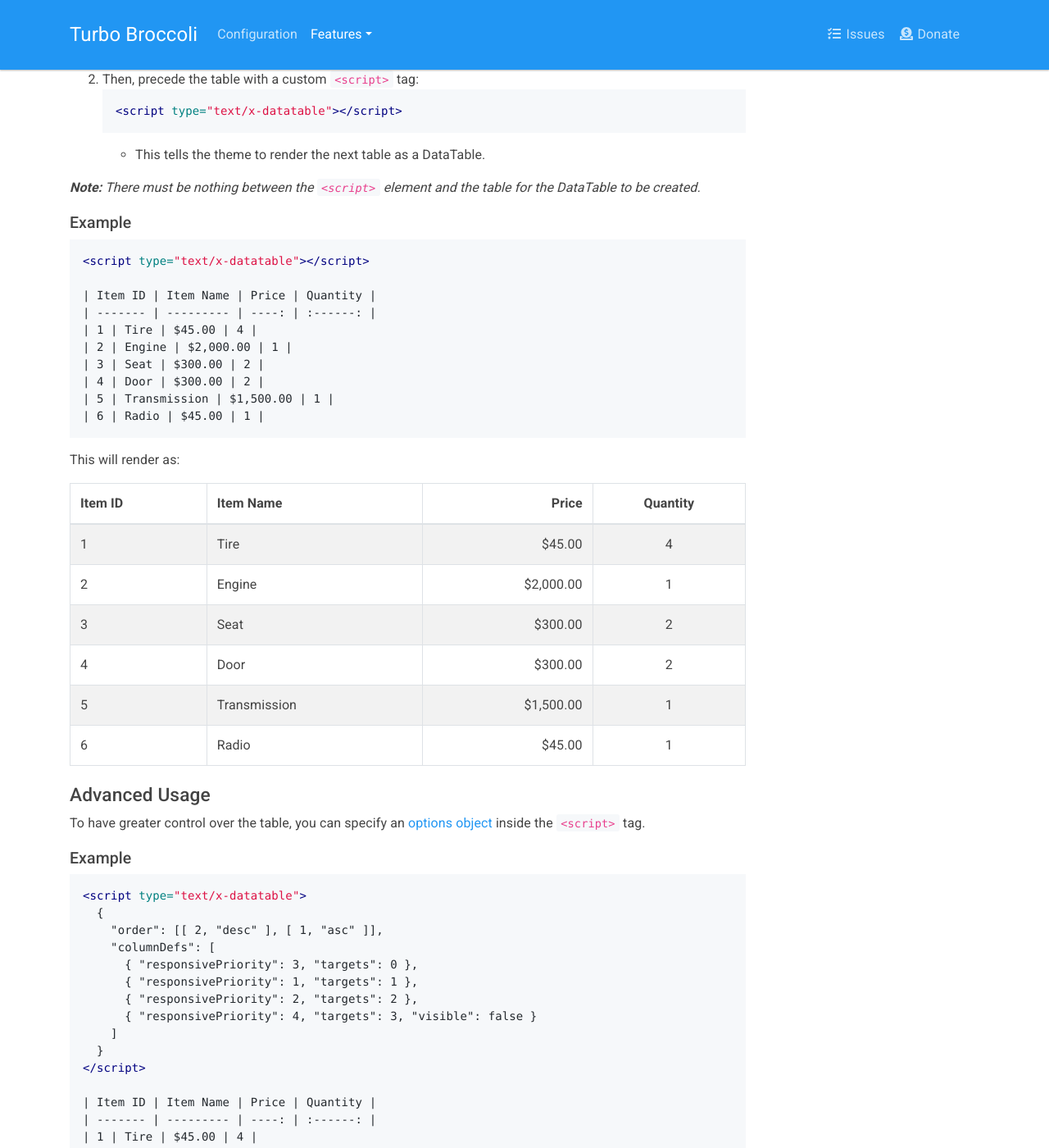
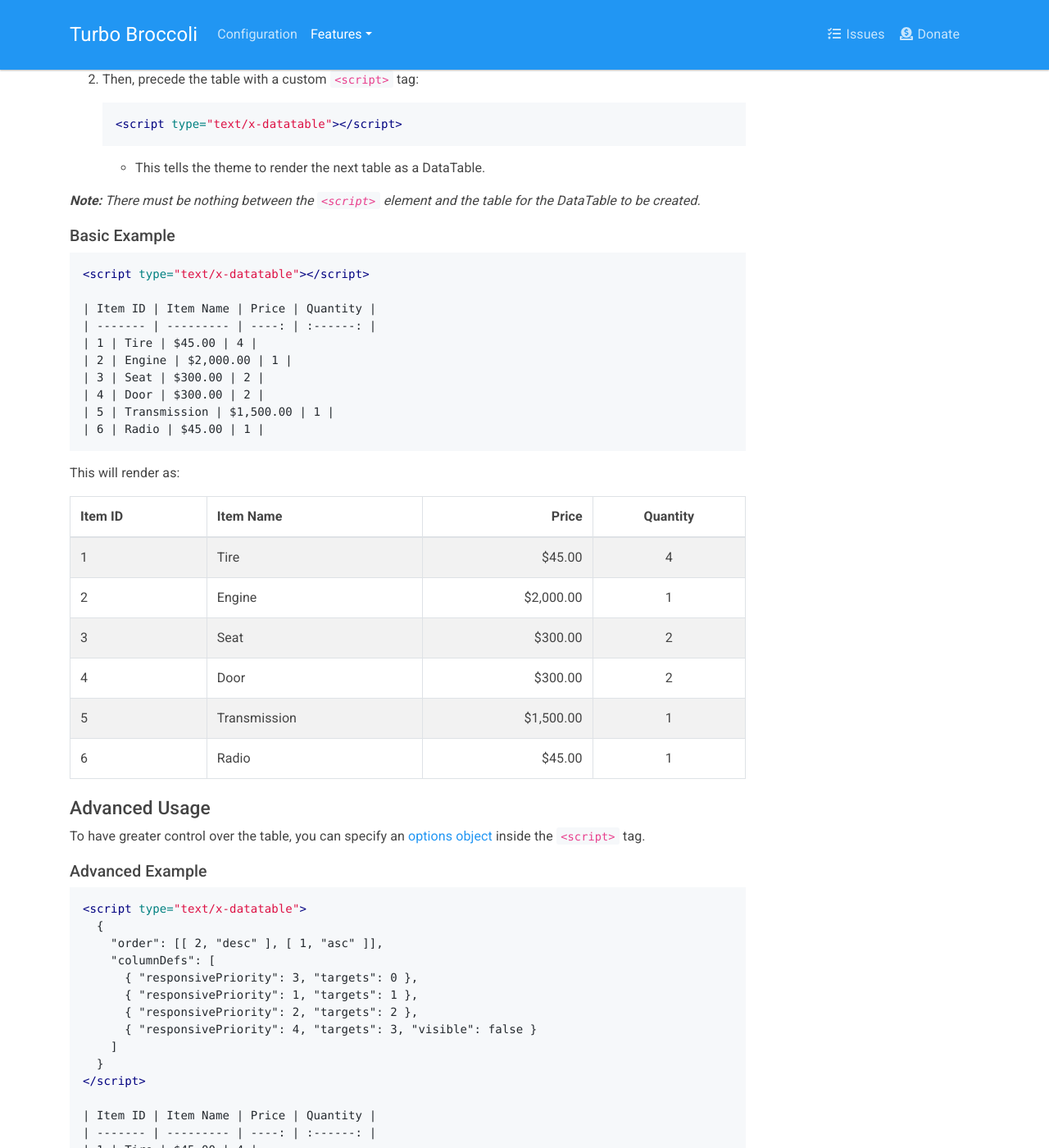
Before and after one commit to aensley/turbo-broccoli, a Jekyll site: the page built from _pages/DataTables.md, in a window 1280 px wide and 1400 px high, scrolled down 806 px. Shown: the whole window at 82% size. Built offline with Jekyll 4.4.1, drawn with Linux system fonts in a browser that asks for light colours; nearby versions of some CDN libraries.

````diff
--- a/_pages/DataTables.md
+++ b/_pages/DataTables.md
@@ -8,7 +8,6 @@ order: 3
 ## Automatic DataTables
 
 [DataTables](https://datatables.net/) are automatically built when a markdown table is preceded by a special `<script>` tag.
-
 
 ## Available Features
 
@@ -28,9 +27,7 @@ The features include:
       * pdfmake
   * Responsive
 
-
 ## Usage
-
 
 ### Basic Usage
 
@@ -38,15 +35,16 @@ To create a DataTable:
 
 1. First create a regular [Markdown table](https://help.github.com/en/articles/organizing-information-with-tables).
 2. Then, precede the table with a custom `<script>` tag:
+
    ```html
    <script type="text/x-datatable"></script>
    ```
+
    * This tells the theme to render the next table as a DataTable.
 
 _**Note:** There must be nothing between the `<script>` element and the table for the DataTable to be created._
 
-
-#### Example
+#### Basic Example
 
 ```markdown
 <script type="text/x-datatable"></script>
@@ -74,14 +72,11 @@ This will render as:
 | 5 | Transmission | $1,500.00 | 1 |
 | 6 | Radio | $45.00 | 1 |
 
-
 ### Advanced Usage
 
 To have greater control over the table, you can specify an [options object](https://datatables.net/manual/options) inside the `<script>` tag.
 
-
-#### Example
-
+#### Advanced Example
 
 ```markdown
 <script type="text/x-datatable">
````
Also changed, not shown: README.md (+1 -10 lines), _pages/Configuration.md (+0 -12 lines), _pages/Table-of-Contents.md (+1 -10 lines), _pages/Themes.md (+0 -1 lines), _pages/Turbo-Broccoli.md (+0 -3 lines), _pages/Videos.md (+0 -4 lines), .codeclimate.yml, .markdownlint.json (added), 2 other files.
